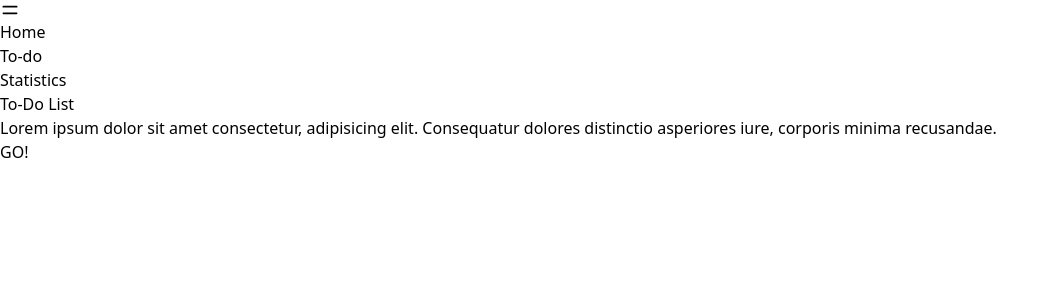
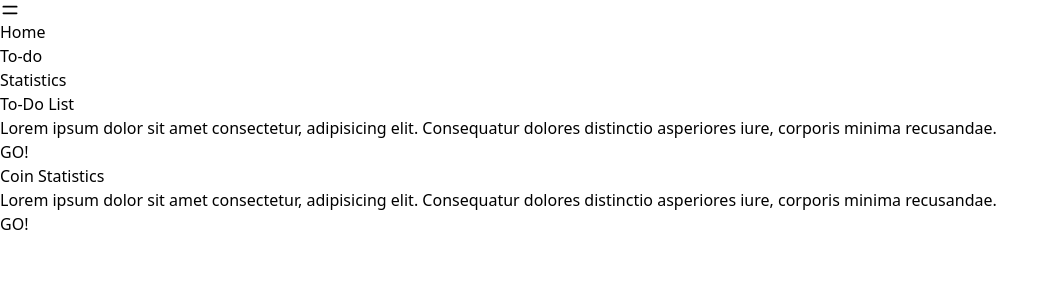
Before and after one commit to MightComeback/react-panel, a React (Vite) app in the folder client/: page / in a window 1280 px wide. Shown: the top 300 px of the page, without its empty margins (0-1059 px from the left). Built offline with nearby package versions, Linux system fonts and the light colour scheme.

Commit message:
Fixed coin loading issues

```diff
--- a/client/src/pages/Home.tsx
+++ b/client/src/pages/Home.tsx
@@ -13,7 +13,7 @@ const Home = () => {
 
   return (
     <section className="w-full h-screen">
-      <div className="flex items-center justify-center py-16">
+      <div className="flex items-center justify-center py-16 space-x-8">
         <div
           className="rounded-lg max-w-[20rem] p-6 flex
            flex-col items-center justify-center
@@ -32,6 +32,24 @@ const Home = () => {
             <Link to="/todo">GO!</Link>
           </div>
         </div>
+        <div
+          className="rounded-lg max-w-[20rem] p-6 flex
+           flex-col items-center justify-center
+           shadow-lg"
+        >
+          <h1 className="mb-2">Coin Statistics</h1>
+          <p>
+            Lorem ipsum dolor sit amet consectetur, adipisicing elit.
+            Consequatur dolores distinctio asperiores iure, corporis minima
+            recusandae.
+          </p>
+          <div
+            className="rounded-xl border border-gray-200
+                px-4 py-2"
+          >
+            <Link to="/stats">GO!</Link>
+          </div>
+        </div>
       </div>
     </section>
   );
--- a/client/src/pages/Statistics.tsx
+++ b/client/src/pages/Statistics.tsx
@@ -5,6 +5,7 @@ import { setIsNavOpen, setCurrentNavPage } from "../redux/slices/navSlice";
 
 const Statistics = () => {
   const [coinData, setCoinData] = useState([{}]);
+  const [coinDataIsLoaded, setCoinDataIsLoaded] = useState(false);
   const navDispatch = useAppDispatch();
 
   const getCoinDataFromServer = () => {
@@ -12,6 +13,8 @@ const Statistics = () => {
       .get("/coin_api")
       .then((res) => {
         setCoinData(res.data);
+        setCoinDataIsLoaded(true);
+        console.log("Coindata is loaded");
       })
       .catch((err) => console.log(err));
   };
@@ -23,7 +26,8 @@ const Statistics = () => {
   }, []);
 
   return (
-    <div>
+    <div className="flex items-center justify-center">
+      {coinDataIsLoaded ? (
         <section className="px-8 flex items-center justify-center flex-wrap">
           {coinData.map((coin, idx) => (
             <div
@@ -54,6 +58,9 @@ const Statistics = () => {
             </div>
           ))}
         </section>
+      ) : (
+        <p>Loading Coin Data...</p>
+      )}
     </div>
   );
 };
```
Lines whose indentation alone changed are shown as unchanged.
